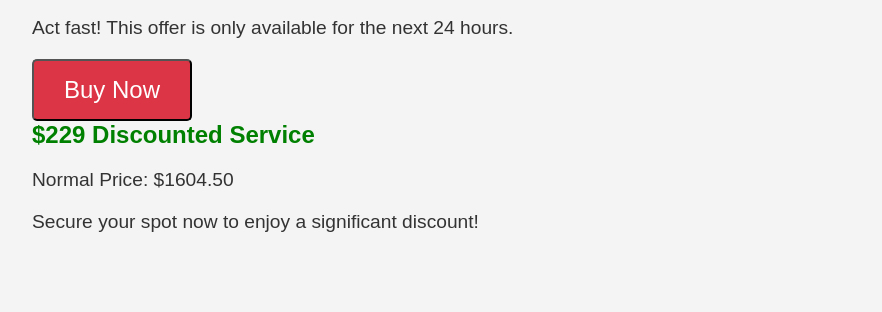
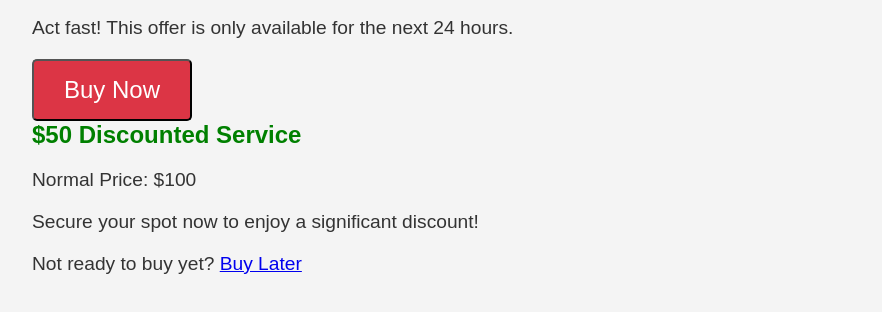
Before and after one commit to Sanuja178/EngageTEST, a plain HTML site: page buy-now.html in a window 1280 px wide. Shown: the part 68-380 px from the top of the page, without its empty margins (116-998 px from the left). Drawn offline with Linux system fonts and the light colour scheme.

Commit message:
Update buy-now.html

```diff
--- a/buy-now.html
+++ b/buy-now.html
@@ -8,12 +8,18 @@
 </head>
 <body>
     <div class="container">
-        <h1>Buy Now - Discounted Car Service</h1>
-        <p>Act fast! This offer is only available for the next 24 hours.</p>
-        <button class="buy-button">Buy Now</button>
-        <p class="price">$229 Discounted Service</p>
-        <p>Normal Price: $1604.50</p>
-        <p>Secure your spot now to enjoy a significant discount!</p>
+        <div class="content">
+            <h1 class="title">Buy Now - Discounted Car Service</h1>
+            <p class="offer">Act fast! This offer is only available for the next 24 hours.</p>
+            <button class="buy-button">Buy Now</button>
+            <p class="price">$50 Discounted Service</p>
+            <p class="normal-price">Normal Price: $100</p>
+            <p class="description">Secure your spot now to enjoy a significant discount!</p>
+
+            <div class="cta">
+                <p>Not ready to buy yet? <a href="request-info.html" class="cta-link">Buy Later</a></p>
+            </div>
+        </div>
     </div>
 </body>
 </html>
```
